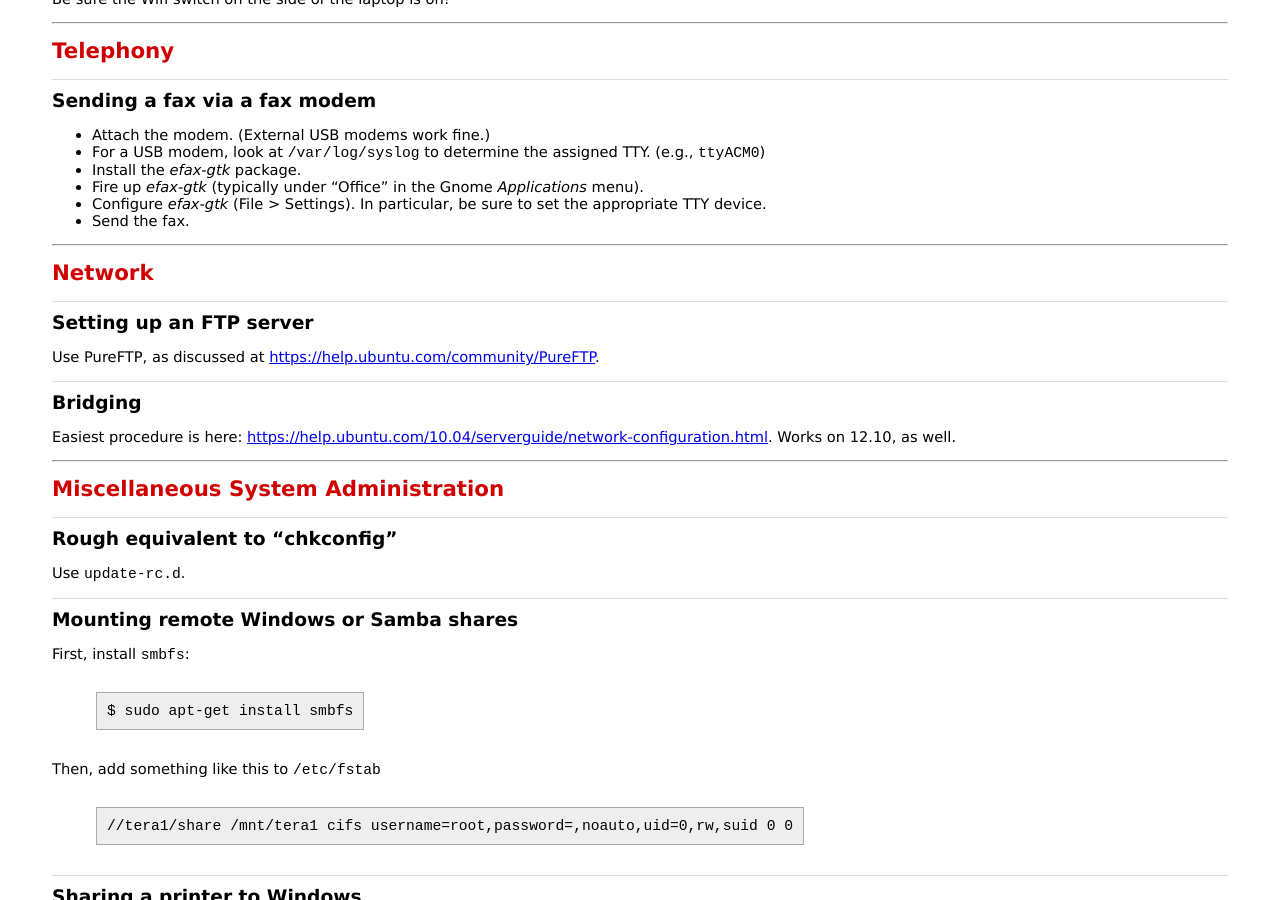
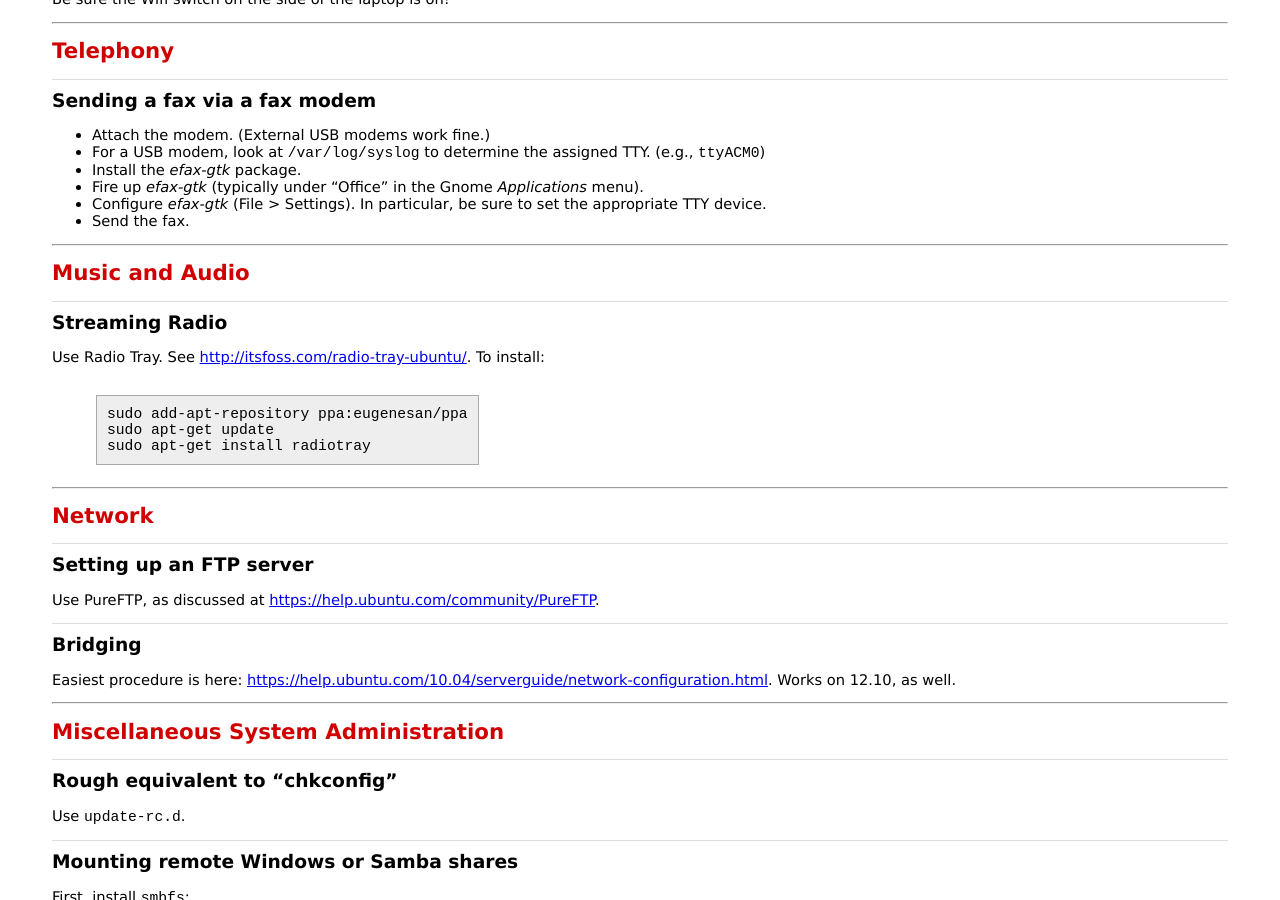
Before and after one commit to bmc/cheat-sheets, a Jekyll site: the page built from ubuntu.md, in a window 1280 px wide and 900 px high, scrolled down 1310 px. Built offline with Jekyll 4.4.1, drawn with Linux system fonts in a browser that asks for light colours; some of the changed text lies outside the part shown.

Commit message:
Radio Tray

```diff
--- a/ubuntu.md
+++ b/ubuntu.md
@@ -75,6 +75,18 @@ Be sure the Wifi switch on the side of the laptop is on!
 * Configure *efax-gtk* (File > Settings). In particular, be sure to set the
   appropriate TTY device.
 * Send the fax.
+
+----
+
+# Music and Audio
+
+## Streaming Radio
+
+Use Radio Tray. See <http://itsfoss.com/radio-tray-ubuntu/>. To install:
+
+    sudo add-apt-repository ppa:eugenesan/ppa
+    sudo apt-get update
+    sudo apt-get install radiotray
 
 ----
 
```
Also changed, not shown: 1 other file.
